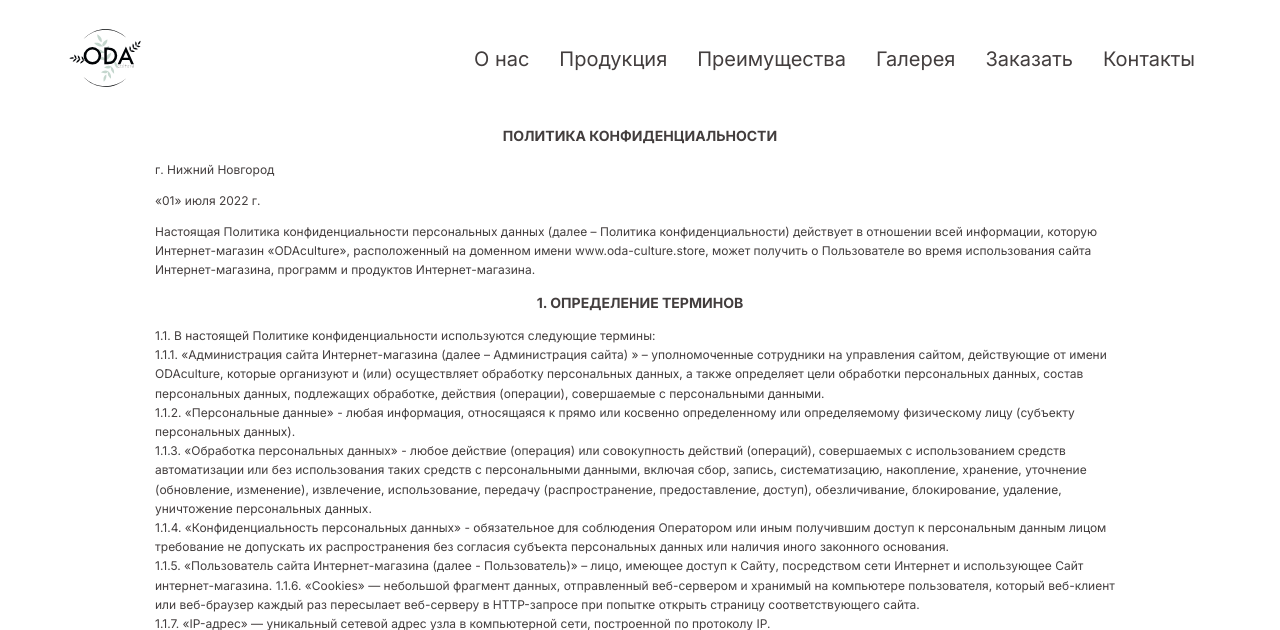
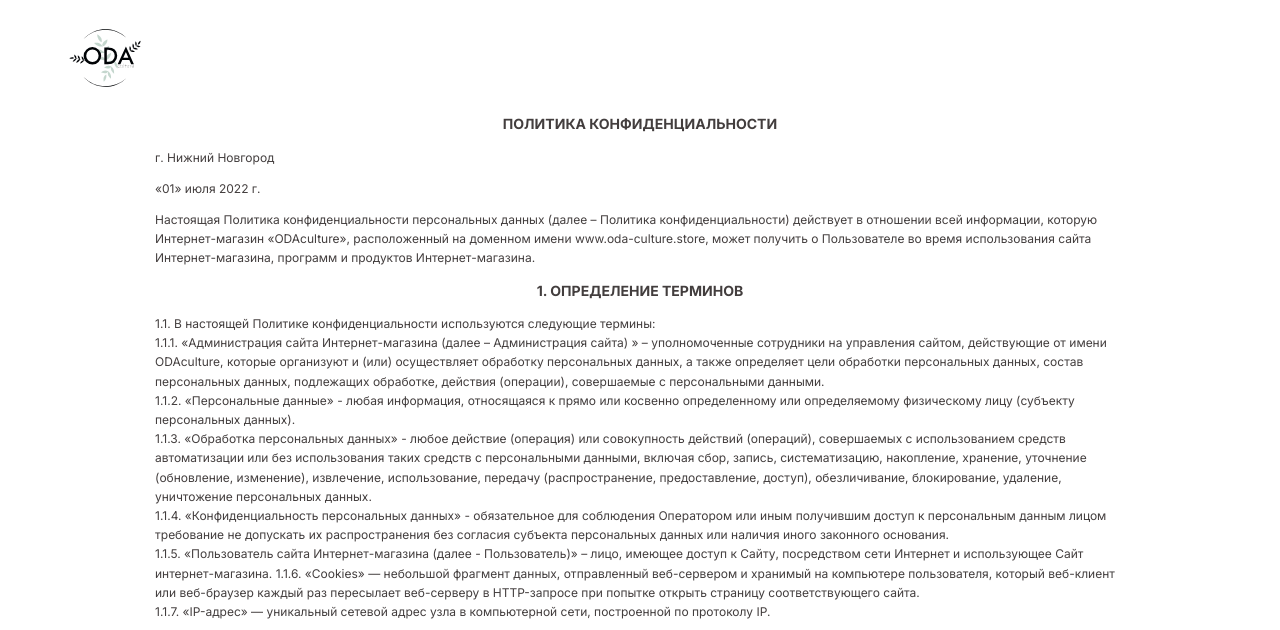
Before and after one commit to FoxWithMatches/ODA-culture, a PHP site: page /police.html in a window 1280 px wide. Shown: the top 630 px of the page. Run offline with PHP 8.4, Linux system fonts and the light colour scheme.

Commit message:
change footer and header

```diff
--- a/police.css
+++ b/police.css
@@ -26,25 +26,6 @@ h1, h2, h3, h4, h5, h6 {
     z-index: 1;
 }
 
-.header {
-    margin-bottom: 50px;
-}
-
-.nav-header {
-    display: flex;
-    flex-wrap: wrap;
-    justify-content: end;
-    margin-top: -70px;
-}
-
-.nav-link {
-    text-decoration: none;
-    color: #433E3E;
-    font-size: 20px;
-    margin-right: 30px;
-    z-index: 2;
-}
-
 /* Main */
 
 h3 {
@@ -56,6 +37,11 @@ p {
 }
 
 /* Footer */
+
+.icons-police {
+    width: 30px;
+    margin-right: 20px;
+}
 
 .grid-layout-footer {
     display: grid;
@@ -86,6 +72,7 @@ p {
     width: 500px;
     margin-top: 50px;
     margin-bottom: 50px;
+    padding: 0;
 }
 
 .name-logo-footer-position {
--- a/police.html
+++ b/police.html
@@ -19,21 +19,10 @@
     <body>
        <div class="page">
         <div>
-            <header id="header">
-                <div class="header">
-                    <a href="/index.html">
-                        <img class="logo" src="/img/v1.svg" alt="logotype">
-                    </a>
-                    <nav class="nav-header">
-                        <a class="nav-link" href="#about">О нас</a>
-                        <a class="nav-link" href="#products">Продукция</a>
-                        <a class="nav-link" href="#description">Преимущества</a>
-                        <a class="nav-link" href="#">Галерея</a>
-                        <a class="nav-link" href="#order">Заказать</a>
-                        <a class="nav-link" href="#contacts">Контакты</a>
-                    </nav>
-
-                </div>
+            <header>
+                <a href="/index.html">
+                    <img class="logo" src="/img/v1.svg" alt="logotype">
+                </a>
             </header>
 
                 <main>
@@ -131,16 +120,10 @@
                     <div class="grid-layout-footer">
                         <div>
                         <h4 class="name-logo-footer-position">ODA culture, 2022</h4>
-                        <img class="image-footer" src="/img/v1.svg" alt="logotype">
+                        <a href="/index.html">
+                            <img class="image-footer" src="/img/v1.svg" alt="logotype">
+                        </a>
                     </div>
-                        <div>
-                            <h4 class="h4-footer">Меню</h4>
-                            <a class="text-footer" href="#about">О нас</a><br>
-                            <a class="text-footer" href="#description">Преимущества</a><br>
-                            <a class="text-footer" href="#products">Продукция</a><br>
-                            <a class="text-footer" href="#">Фотогалерея</a><br>
-                            <a class="text-footer" href="#order">Заказать</a>
-                        </div>
 
                         <div>
                             <h4 class="h4-footer">Контакты</h4>
@@ -156,6 +139,13 @@
                             <h4 class="h4-footer">Прочее</h4>
                             <a class="text-footer" href="/police.html" target="_blank">Политика конфиденциальности и оферта</a>
                         </div>
+
+                        <div>
+                            <a href="https://vk.com/oda_culture" target="_blank"><img class="icons-police" src="/img/vk.png" alt="icon vk"></a>
+                            <a href="https://t.me/DarinaZhu"><img class="icons-police" src="/img/telegram.png" alt="icon telegram"></a>
+                            <a href="#"><img class="icons-police" src="/img/social 1.png" alt="icon social"></a>
+                            <a href="mailto: info@oda-culture.store"><img class="icons-police" src="/img/Mail.png" alt="icon email"></a>
+                        </div>
                     </div>
                     <p class="text-cookies">Мы используем ваши «Cookies» — данные о посещении нашего сайта. Это помогает делать наш проект лучше.</p>
                     <p class="text-cookies">Жучкова Д.Д. — ИНН 525406158308</p>
```
